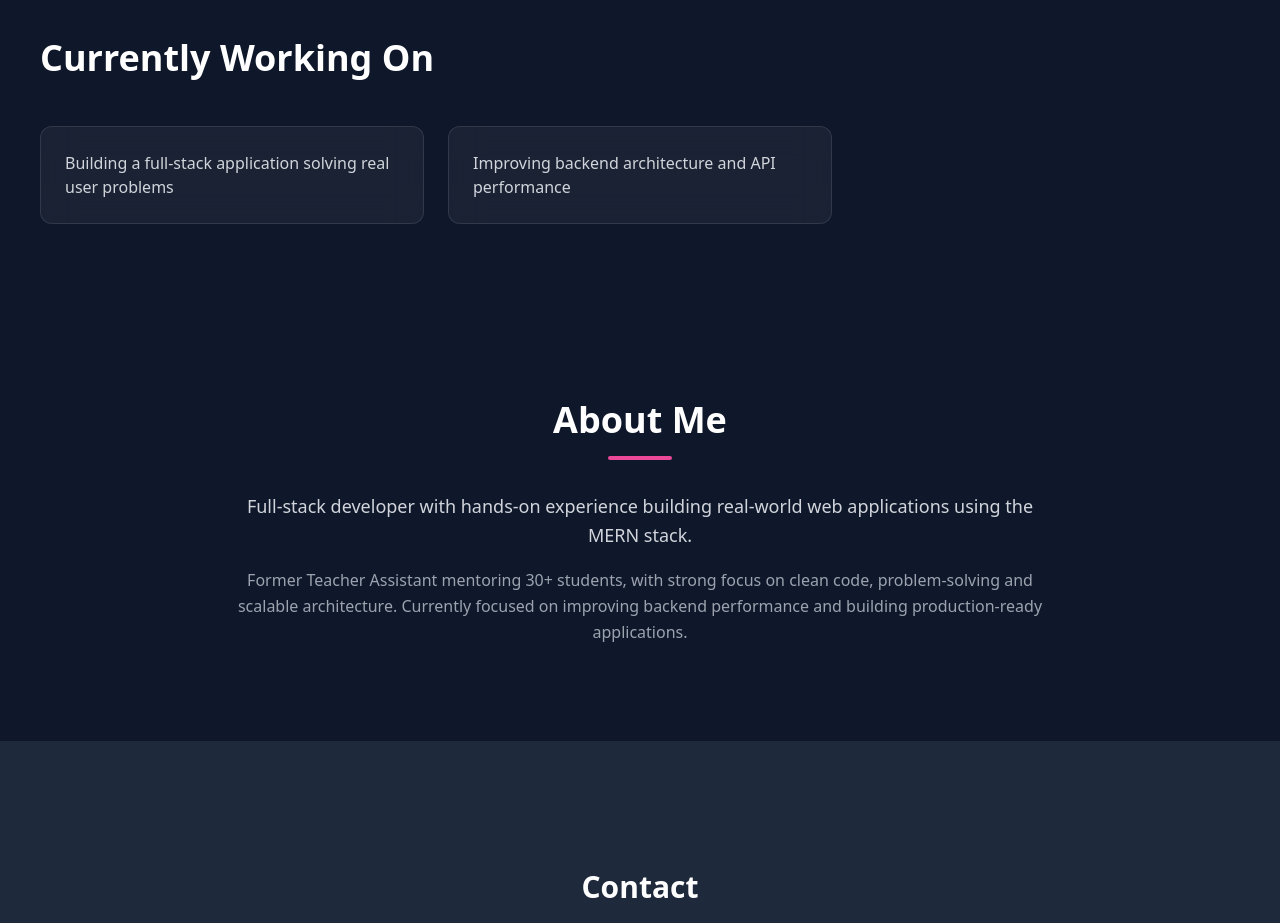
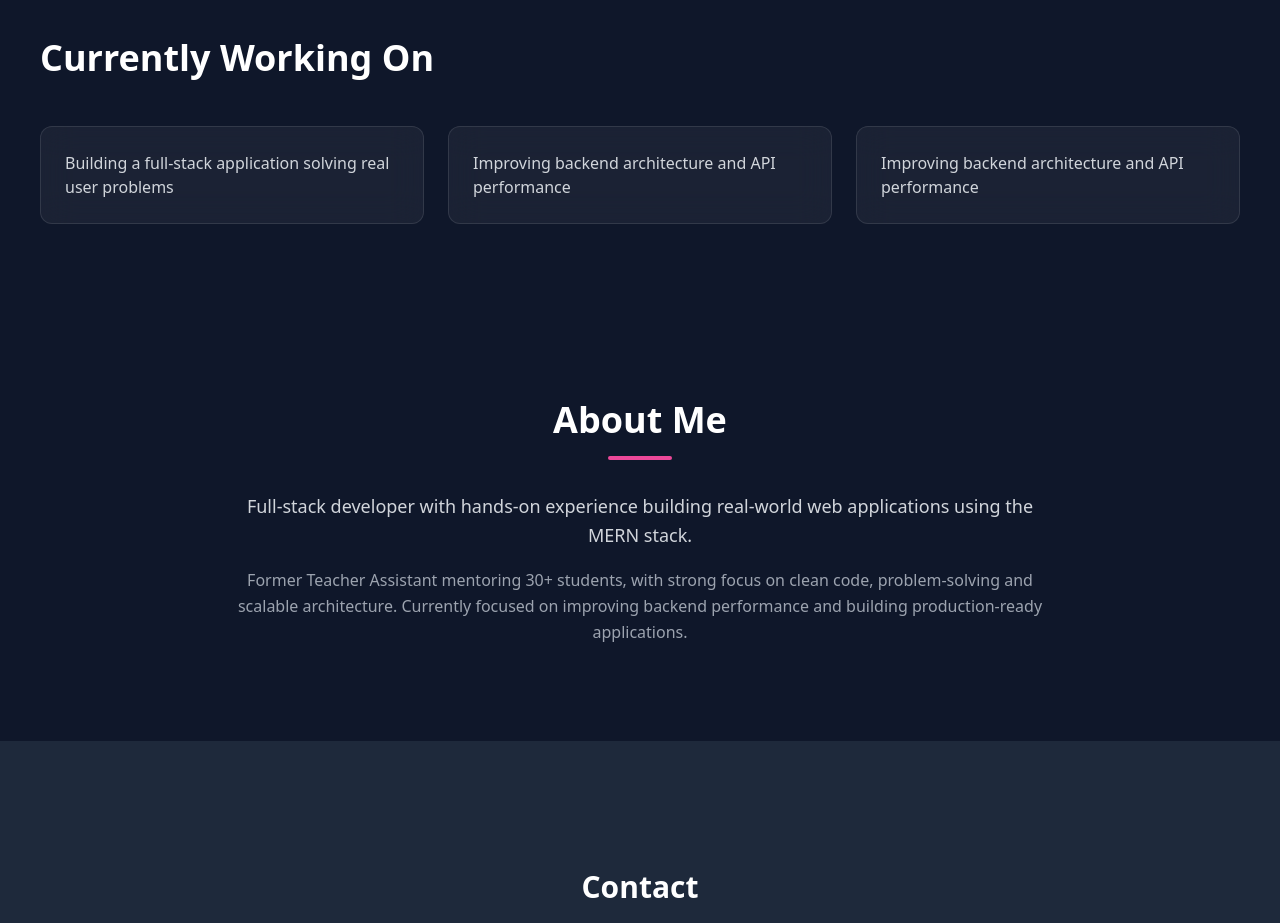
Before and after one commit to vmosque/victor-portfolio, a React (Vite) app: page / in a window 1280 px wide. Shown: the part 1700-2623 px from the top of the page. Built offline with nearby package versions, Linux system fonts and the light colour scheme.

Commit message:
working component changed and improved

```diff
--- a/src/components/Working.tsx
+++ b/src/components/Working.tsx
@@ -1,6 +1,7 @@
 export default function Working() {
   const items = [
     "Building a full-stack application solving real user problems",
+    "Improving backend architecture and API performance",
     "Improving backend architecture and API performance",
   ];
 
```
